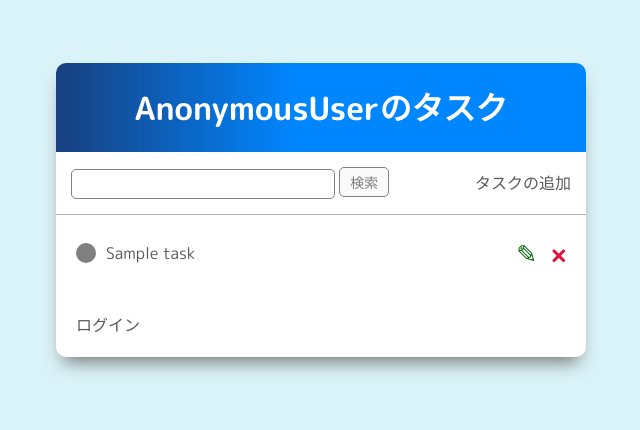
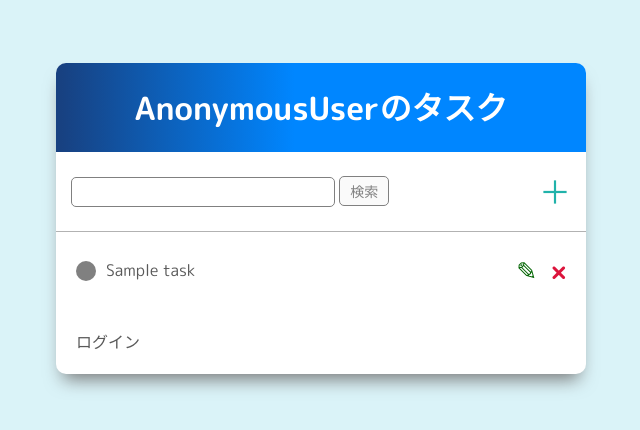
Before and after one commit to Naru-hub/Django_todo, a Django app: template todoapp/templates/todoapp/task_list.html in a window 1280 px wide. Shown: the top 430 px of the page, without its empty margins (319-959 px from the left). Run offline with Django 3.2, Linux system fonts and the light colour scheme; the template is opened without the code that fills it: most values are stand-ins (such as "Sample title", 1, 10 or a date in 2020).

Commit message:
タスク追加ボタンをCSSで調整

```diff
--- a/todoapp/static/css/base.css
+++ b/todoapp/static/css/base.css
@@ -107,3 +107,8 @@ h1 {
   background-color: grey;
   color: #fafafa;
 }
+
+.addButton {
+  font-size: 32px;
+  color: lightseagreen;
+}
--- a/todoapp/templates/todoapp/task_list.html
+++ b/todoapp/templates/todoapp/task_list.html
@@ -7,7 +7,7 @@
     <input type="text" name="search" value="{{search}}" class="searchInput" />
     <input type="submit" value="検索" class="searchButton" />
   </form>
-  <a href="{% url 'create-task' %}" class="addButton">タスクの追加</a>
+  <a href="{% url 'create-task' %}" class="addButton">＋</a>
 </div>
 
 <div class="tasksWrapper">
```
